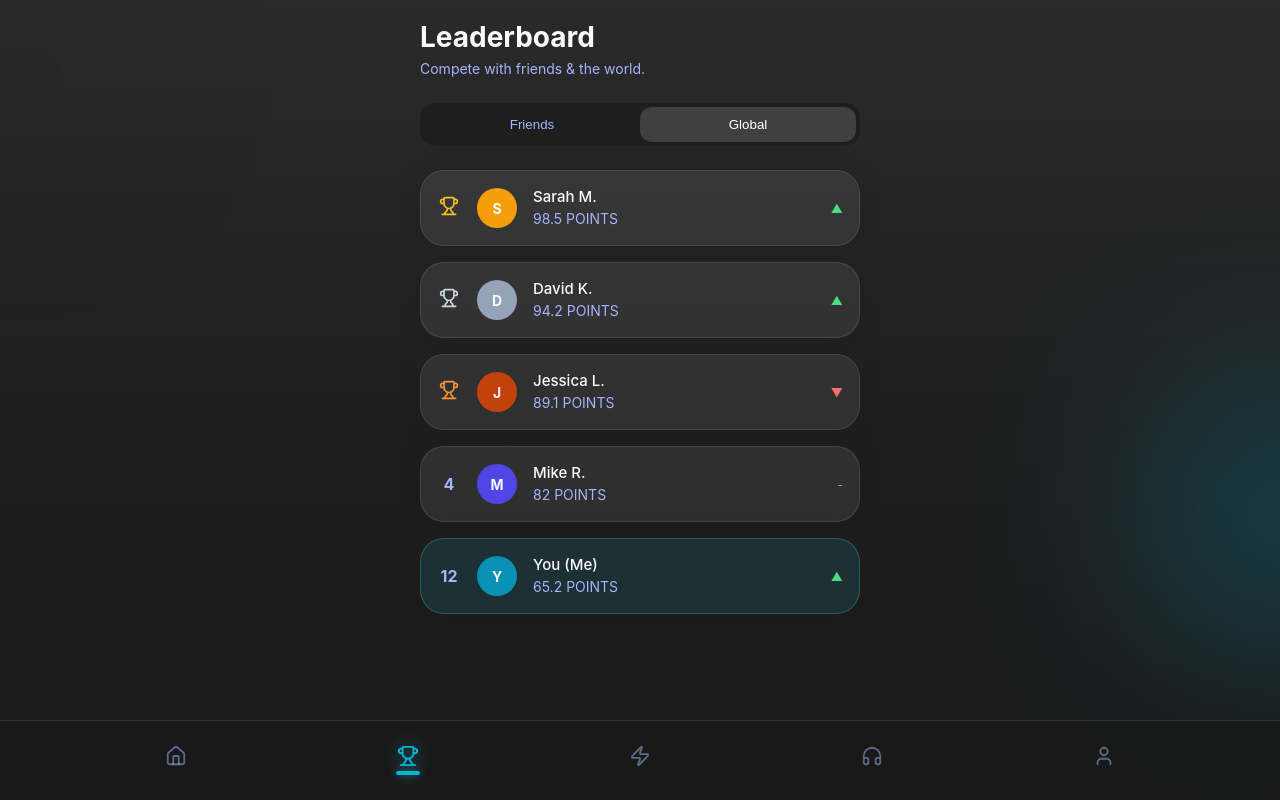
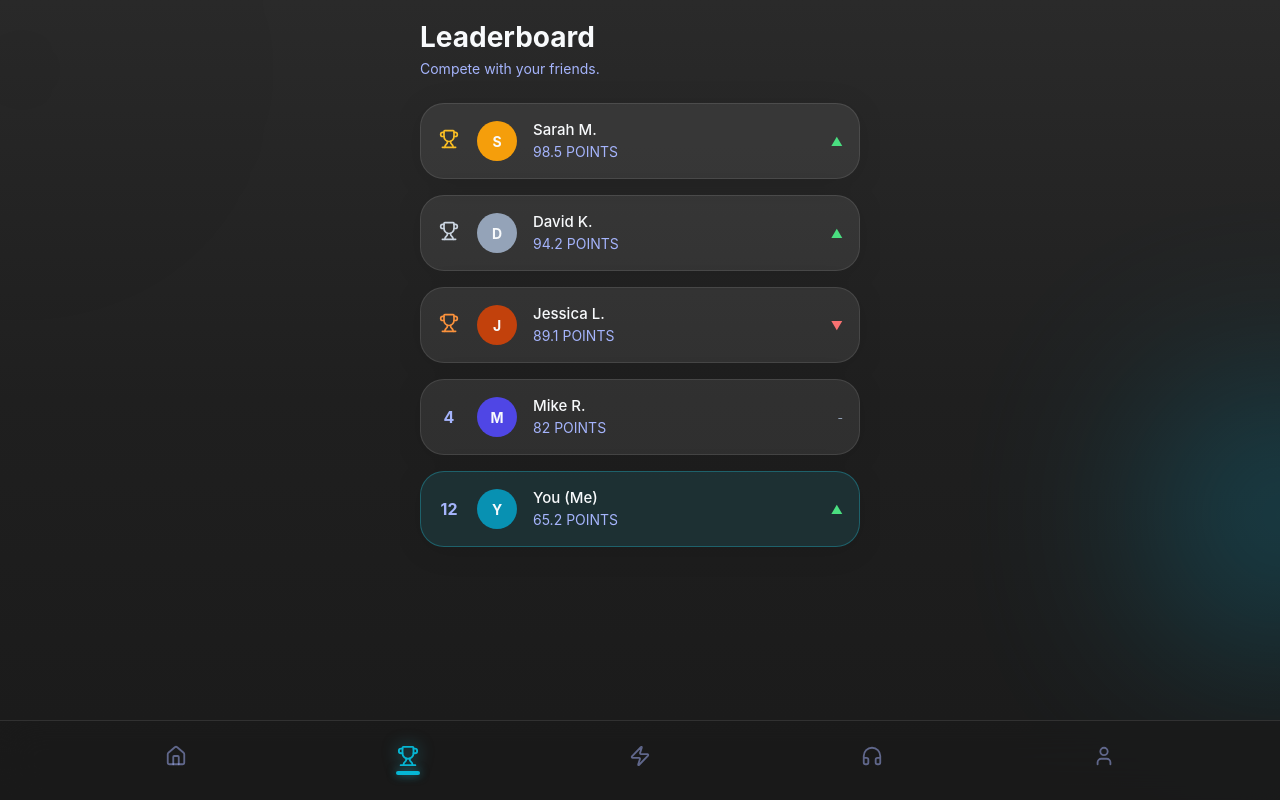
Before and after one commit to chanr335/sleepi, a React (Vite) app in the folder client/sleepi/: page /leaderboard in a window 1280 px wide. Built offline with nearby package versions, Linux system fonts and the light colour scheme.

Commit message:
centering icon

```diff
--- a/client/sleepi/src/index.css
+++ b/client/sleepi/src/index.css
@@ -228,10 +228,14 @@ p { color: var(--text-muted); font-size: 14px; line-height: 1.5; }
 .stat-label { font-size: 13px; color: var(--text-muted); }
 
 .icon-box {
+  display: flex;
+  justify-content: center;
+  align-items: center;
   width: fit-content;
   padding: 10px;
   border-radius: 12px;
 }
+
 .icon-indigo { background: rgba(99, 102, 241, 0.2); color: #a5b4fc; }
 .icon-cyan { background: rgba(6, 182, 212, 0.2); color: #22d3ee; }
 .icon-yellow { background: rgba(250, 204, 21, 0.15); color: #facc15; }
--- a/client/sleepi/src/pages/Leaderboard.jsx
+++ b/client/sleepi/src/pages/Leaderboard.jsx
@@ -1,10 +1,9 @@
-import React, { useState } from 'react';
+import React from 'react';
 import { Trophy } from 'lucide-react';
 import GlassCard from '../components/GlassCard';
 import '../index.css';
 
 const Leaderboard = () => {
-  const [view, setView] = useState('global');
   const users = [
     { rank: 1, name: "Sarah M.", score: 98.5, trend: 'up', color: '#f59e0b' },
     { rank: 2, name: "David K.", score: 94.2, trend: 'up', color: '#94a3b8' },
@@ -17,28 +16,40 @@ const Leaderboard = () => {
     <div className="page-content">
       <header className="page-header">
         <h1>Leaderboard</h1>
-        <p>Compete with friends & the world.</p>
+        <p>Compete with your friends.</p>
       </header>
 
-      <div className="toggle-container">
-        <div className={`toggle-slider ${view === 'friends' ? 'left' : 'right'}`} />
-        <button onClick={() => setView('friends')} className={view === 'friends' ? 'active' : ''}>Friends</button>
-        <button onClick={() => setView('global')} className={view === 'global' ? 'active' : ''}>Global</button>
-      </div>
+      {/* Removed toggle UI */}
 
       <div className="leaderboard-list">
         {users.map((user) => (
           <GlassCard key={user.rank} className={`list-item ${user.isMe ? 'highlight-me' : ''}`}>
             <div className="rank-col">
-              {user.rank <= 3 ? <Trophy size={20} color={user.rank === 1 ? '#fbbf24' : user.rank === 2 ? '#cbd5e1' : '#fb923c'} /> : user.rank}
+              {user.rank <= 3 ? (
+                <Trophy
+                  size={20}
+                  color={
+                    user.rank === 1 ? '#fbbf24' :
+                    user.rank === 2 ? '#cbd5e1' :
+                                      '#fb923c'
+                  }
+                />
+              ) : (
+                user.rank
+              )}
             </div>
+
             <div className="avatar-col" style={{ backgroundColor: user.color }}>
               {user.name.charAt(0)}
             </div>
+
             <div className="info-col">
-              <h4>{user.name} {user.isMe && <span>(Me)</span>}</h4>
+              <h4>
+                {user.name} {user.isMe && <span>(Me)</span>}
+              </h4>
               <p>{user.score} POINTS</p>
             </div>
+
             <div className="trend-col">
               {user.trend === 'up' && <span className="trend-up">▲</span>}
               {user.trend === 'down' && <span className="trend-down">▼</span>}
```
